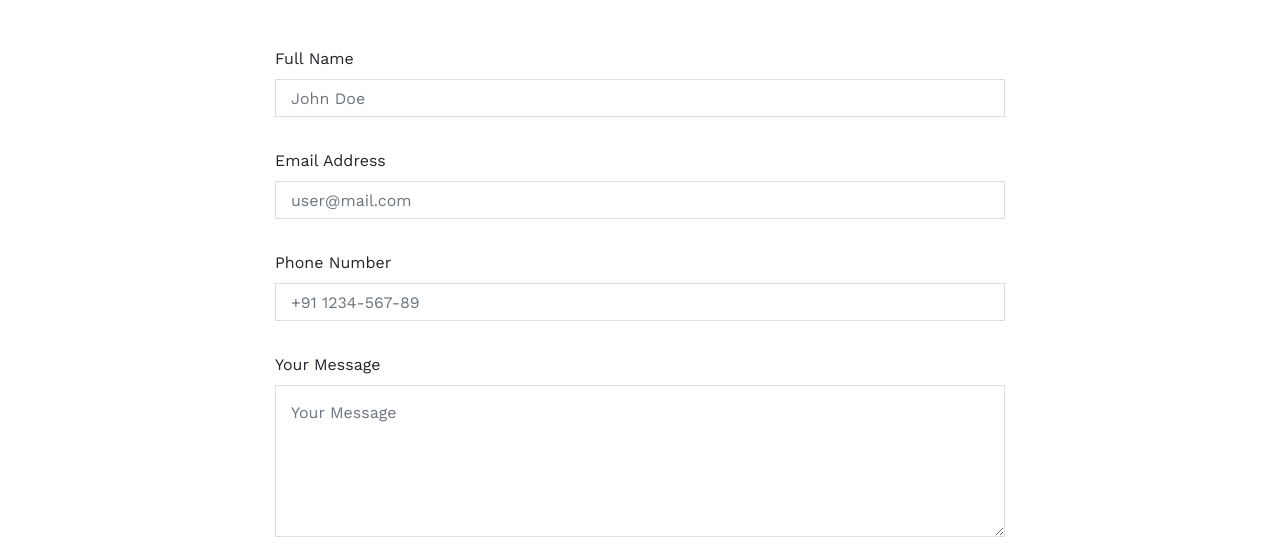
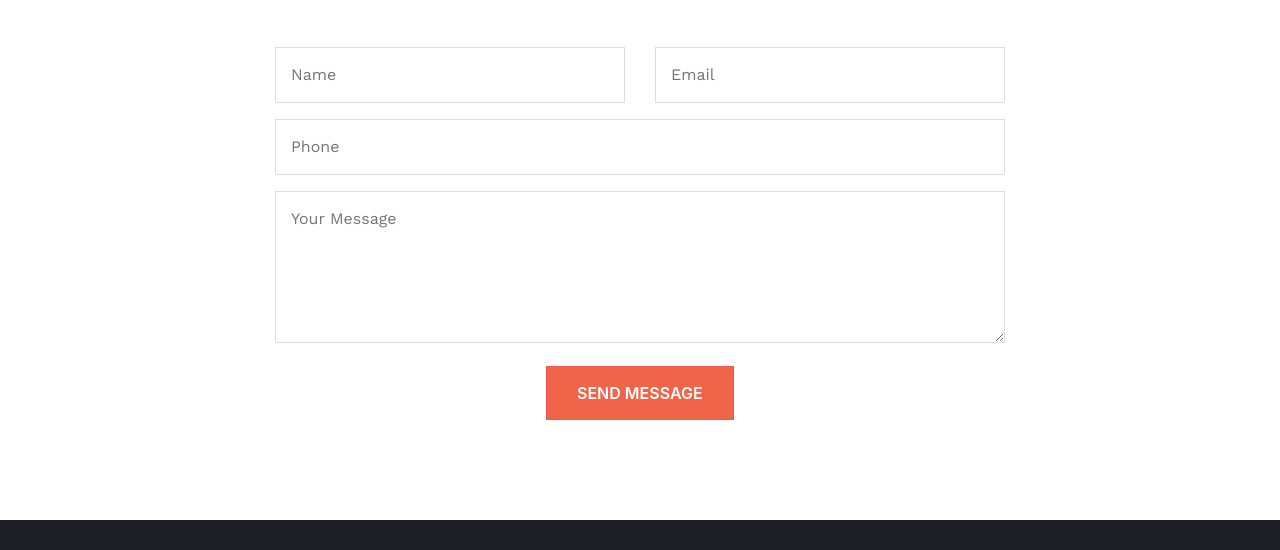
Before and after one commit to Preesha-K/portfolio, a plain HTML site: page index.html in a window 1280 px wide. Shown: the part 6064-6614 px from the top of the page. Drawn offline with nearby package versions, Linux system fonts and the light colour scheme; animation ran at ten frames a second.

Commit message:
Contact form updation

```diff
--- a/index.html
+++ b/index.html
@@ -497,38 +497,33 @@
                             <input type="hidden" name="access_key" value="4b9aea03-1d86-4740-b0f6-c7677f244645" />
                             <input type="hidden" name="subject" value="New Submission from Web3Forms" />
                             <input type="checkbox" name="botcheck" id="" style="display: none;" />
+                            <div class="row">
+                                <div class="col-lg-6 form-group">
+                                    <!-- <label for="name" class="block mb-2 text-sm text-gray-600 dark:text-gray-400">Full
+                                        Name</label> -->
+                                    <input type="text" name="name" id="name" placeholder="Name" required />
+                                </div>
+                                <div class="col-lg-6 form-group">
+                                    <!-- <label for="email"
+                                        class="block mt-3 mb-2 text-sm text-gray-600 dark:text-gray-400">Email
+                                        Address</label> -->
+                                    <input type="email" name="email" id="email" placeholder="Email" required />
+                                </div>
 
-                            <div class="mb-6 form-group">
-                                <label for="name" class="block mb-2 text-sm text-gray-600 dark:text-gray-400">Full
-                                    Name</label>
-                                <input type="text" name="name" id="name" placeholder="John Doe" required
-                                    class="w-full form-control" />
+                            <div class="col-lg-12 form-group">
+                                <input type="text" name="phone" id="phone" placeholder="Phone" required />
                             </div>
-                            <div class="mb-6 form-group">
-                                <label for="email"
-                                    class="block mt-3 mb-2 text-sm text-gray-600 dark:text-gray-400">Email
-                                    Address</label>
-                                <input type="email" name="email" id="email" placeholder="user@mail.com" required
-                                    class="w-full form-control" />
+                            <div class="col-lg-12 form-group">
+                                <textarea rows="5" name="message" id="message" placeholder="Your Message" required></textarea>
                             </div>
-                            <div class="mb-6 form-group">
-                                <label for="phone" class="mt-3 mb-2 text-sm text-gray-600 dark:text-gray-400">Phone
-                                    Number</label>
-                                <input type="text" name="phone" id="phone" placeholder="+91 1234-567-89" required
-                                    class="w-full form-control" />
+                            <div class="col-lg-12">
+                                <div class="text-center">
+                                    <button type="submit" class="btn btn-bg">
+                                        Send Message
+                                    </button>
+                                </div>
                             </div>
-                            <div class="mb-6 form-group">
-                                <label for="message"
-                                    class="block mt-3 mb-2 text-sm text-gray-600 dark:text-gray-400">Your
-                                    Message</label>
-                                <textarea rows="5" name="message" id="message" placeholder="Your Message"
-                                    class="w-full form-control" required></textarea>
-                            </div>
-                            <div class="mb-6">
-                                <button type="submit" class="w-full btn primary-bg-btn mt-3">
-                                    Send Message
-                                </button>
-                            </div>
+                        </div>
                             <p class="text-base text-center text-gray-400" id="result"></p>
                         </form>
                     </div>
```
